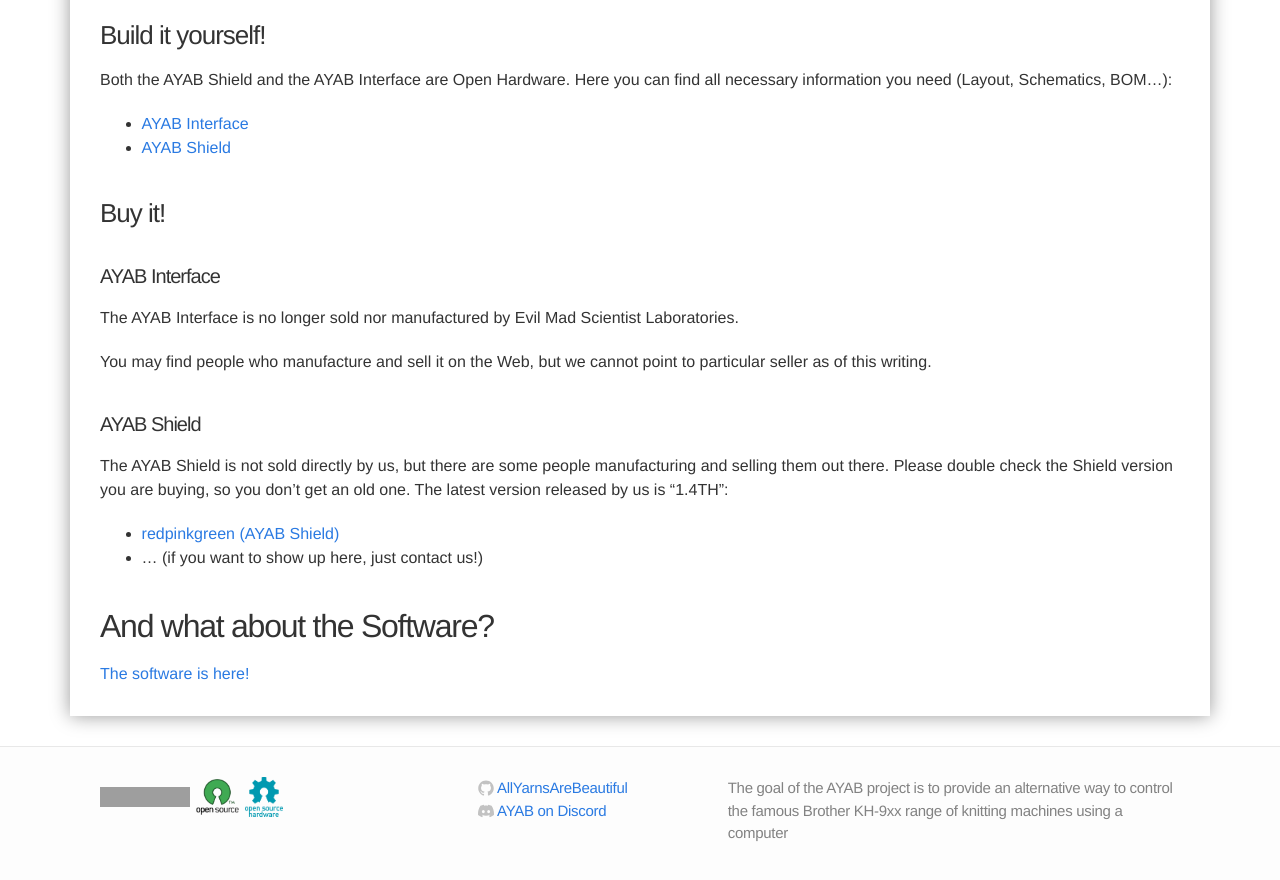
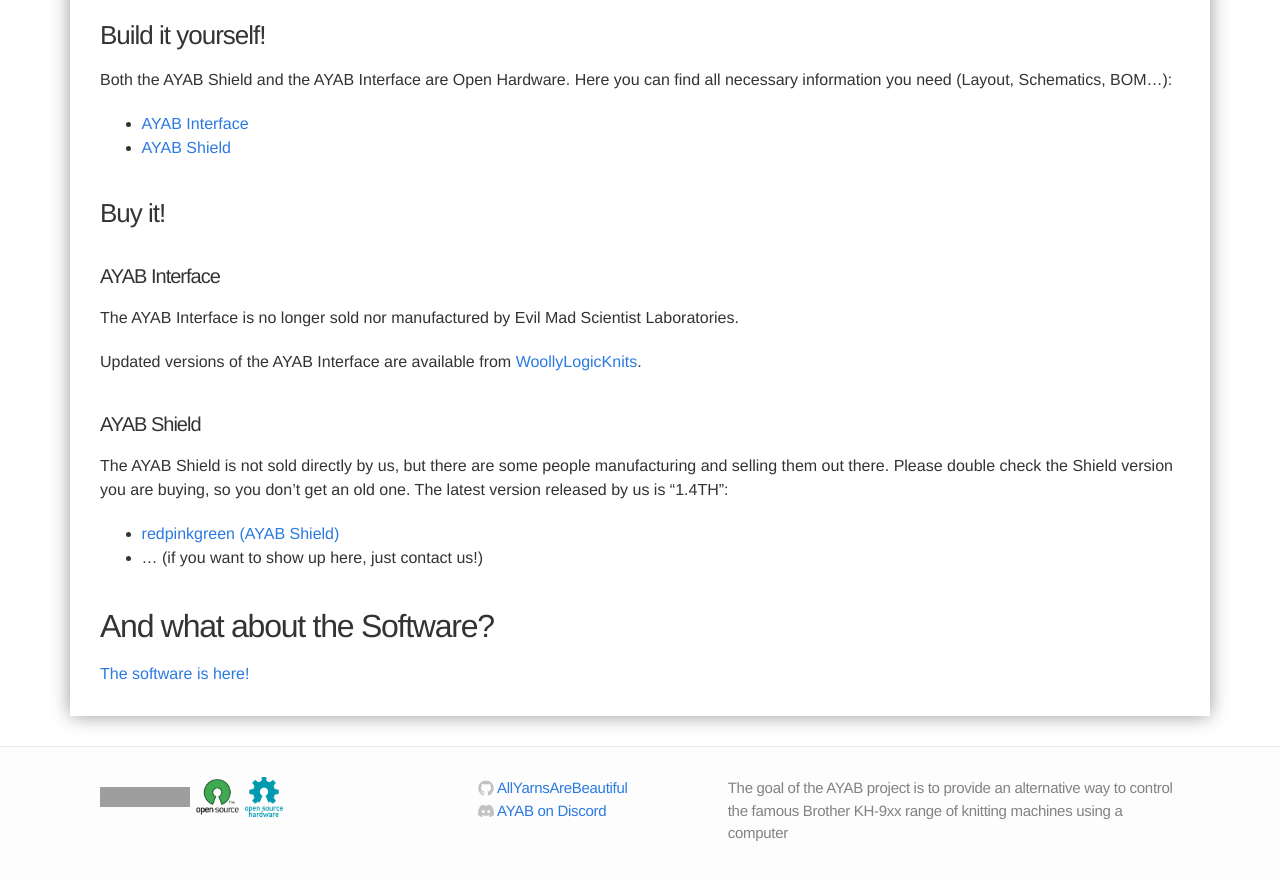
Before and after one commit to AllYarnsAreBeautiful/allyarnsarebeautiful.github.io, a Jekyll site: the page built from ayab-hardware.md, in a window 1280 px wide and 900 px high, scrolled down 791 px. Shown: the top 880 px of the window. Built offline with Jekyll 4.4.1, drawn with Linux system fonts in a browser that asks for light colours; grey boxes are pictures that could not be loaded.

Commit message:
Add link to WoollyLogicKnits on Etsy (#27)
* Update ayab-hardware.md

```diff
--- a/ayab-hardware.md
+++ b/ayab-hardware.md
@@ -35,7 +35,7 @@ Here you can find all necessary information you need (Layout, Schematics, BOM…
 
 The AYAB Interface is no longer sold nor manufactured by Evil Mad Scientist Laboratories.
 
-You may find people who manufacture and sell it on the Web, but we cannot point to particular seller as of this writing.
+Updated versions of the AYAB Interface are available from [WoollyLogicKnits](https://www.etsy.com/shop/WoollyLogicKnits).
 
 #### AYAB Shield
 
```
